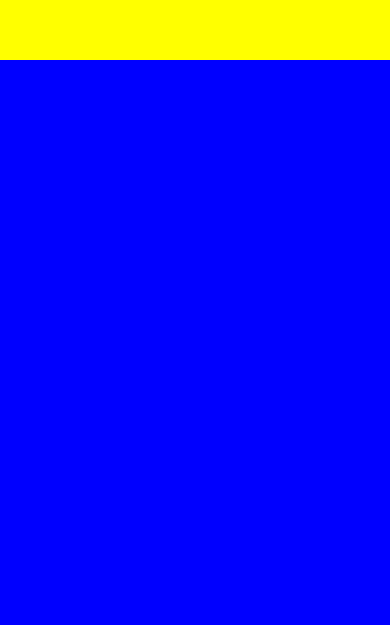
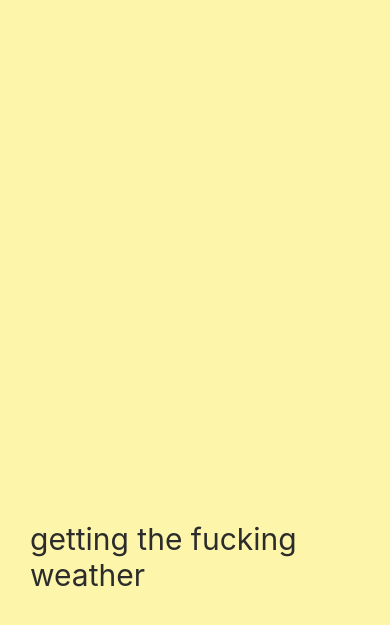
Before and after one commit to kimth007kim/fokin_weather, a React Native app: screen / in a window 390 px wide. Shown: the part 151-776 px from the top of the page. Built offline with nearby package versions, Linux system fonts and the light colour scheme.

Commit message:
#1 1 Loading Screen

```diff
--- a/App.js
+++ b/App.js
@@ -1,26 +1,7 @@
 import React from "react";
 import { StyleSheet, Text, View } from "react-native";
+import Loading from "./Loading";
 
 export default function App() {
-  return (
-    <View style={styles.container}>
-      <View style={styles.yellowView}></View>
-      <View style={styles.blueView}></View>
-    </View>
-  );
+  return <Loading />;
 }
-
-const styles = StyleSheet.create({
-  container: {
-    flex: 1,
-    backgroundColor: "white",
-  },
-  yellowView: {
-    flex: 1,
-    backgroundColor: "yellow",
-  },
-  blueView: {
-    flex: 3,
-    backgroundColor: "blue",
-  },
-});
--- /dev/null
+++ b/Loading.js
@@ -0,0 +1,24 @@
+import React from "react";
+import { StyleSheet, Text, View } from "react-native";
+
+export default function Loading() {
+  return (
+    <View style={styles.container}>
+      <Text style={styles.text}>getting the fucking weather</Text>
+    </View>
+  );
+}
+
+const styles = StyleSheet.create({
+  container: {
+    flex: 1,
+    justifyContent: "flex-end",
+    paddingHorizontal: 30,
+    paddingVertical: 100,
+    backgroundColor: "#FDF6AA",
+  },
+  text: {
+    color: "#2c2c2c",
+    fontSize: 30,
+  },
+});
```
Also changed, not shown: #1 Layouts with Flexbox in React Native.txt.
